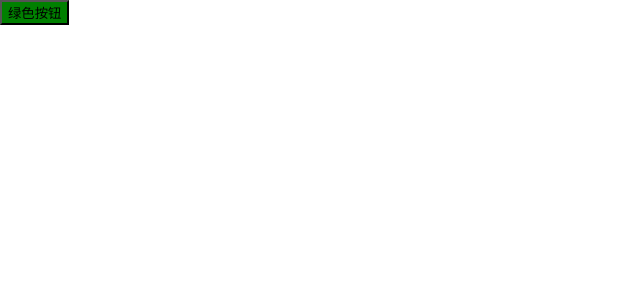
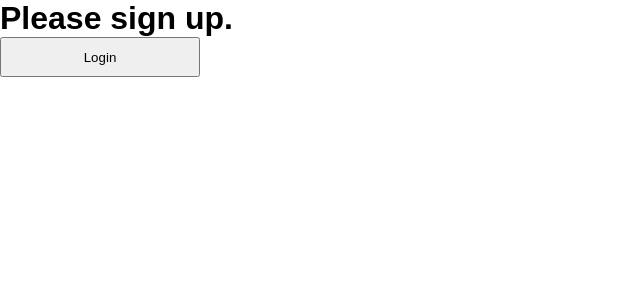
Before and after one commit to Aucdmn/React-learing, a React (Create React App) app in the folder my-app/: page / in a window 1280 px wide. Shown: the top 300 px of the page, without its empty margins (0-640 px from the left). Built offline with nearby package versions, Linux system fonts and the light colour scheme.

Commit message:
developing...
包含：计时器、登录控制展示

```diff
--- a/my-app/src/index.css
+++ b/my-app/src/index.css
@@ -1,13 +1,8 @@
-body {
+* {
+  font-family: sans-serif;
   margin: 0;
-  font-family: -apple-system, BlinkMacSystemFont, 'Segoe UI', 'Roboto', 'Oxygen',
-    'Ubuntu', 'Cantarell', 'Fira Sans', 'Droid Sans', 'Helvetica Neue',
-    sans-serif;
-  -webkit-font-smoothing: antialiased;
-  -moz-osx-font-smoothing: grayscale;
 }
-
-code {
-  font-family: source-code-pro, Menlo, Monaco, Consolas, 'Courier New',
-    monospace;
+button {
+  height: 40px;
+  width: 200px;
 }
--- a/my-app/src/index.js
+++ /dev/null
@@ -1,17 +0,0 @@
-import React from 'react';
-import ReactDOM from 'react-dom';
-import './index.css';
-import ElButton from './ElButton';
-import * as serviceWorker from './serviceWorker';
-
-ReactDOM.render(
-  <React.StrictMode>
-    <ElButton bgColor="green">绿色按钮</ElButton>
-  </React.StrictMode>,
-  document.getElementById('root')
-);
-
-// If you want your app to work offline and load faster, you can change
-// unregister() to register() below. Note this comes with some pitfalls.
-// Learn more about service workers: https://bit.ly/CRA-PWA
-serviceWorker.unregister();
--- /dev/null
+++ b/my-app/src/index.jsx
@@ -0,0 +1,152 @@
+import React from 'react';
+import ReactDOM from 'react-dom';
+import './index.css';
+
+// 计时器
+// function tick() {
+//   const element = (
+//       <div>
+//           <h1>Hello, world!</h1>
+//           <h2>It is {new Date().toLocaleTimeString()}.</h2>
+//       </div>
+//   );
+//   ReactDOM.render(element, document.getElementById('root'));
+// }
+
+// setInterval(tick, 1000);
+// ----------------------------------------------------------------
+
+// 测试 props 功能
+// function Welcome(props) {
+//   return <h1>Hello, {props.name}</h1>
+// }
+
+// function App() {
+//   return (
+//     <div>
+//       <Welcome name = "Mihara" />
+//       <Welcome name = "Yohji" />
+//       <Welcome name = "Nigel" />
+//     </div>
+//   )
+// }
+
+// 测试 props 功能
+// ReactDOM.render(
+//   <App />,
+//   document.getElementById("root")
+// );
+// ----------------------------------------------------------------
+
+// 时钟展示器
+// class Clock extends React.Component {
+//   constructor(props) {
+//     super(props);
+//     this.state = {date: new Date()};
+//   }
+
+//   componentDidMount() {
+//     this.timerID = setInterval(
+//       () => this.tick(),
+//       1000
+//     );
+//   }
+
+//   componentWillUnmount() {
+//     clearInterval(this.timerID);
+//   }
+
+//   tick() {
+//     this.setState({
+//       date: new Date()
+//     });
+//   }
+
+//   render() {
+//     return (
+//       <div>
+//         <h1>Hell No</h1>
+//         <h2>It is {this.state.date.toLocaleTimeString()}.</h2>
+//       </div>
+//     );
+//   }
+// }
+// 时钟展示器
+// ReactDOM.render(
+//   <Clock />,
+//   document.getElementById('root')
+// );
+// ----------------------------------------------------------------
+
+// 登录控制展示
+class LoginControl extends React.Component {
+  constructor(props) {
+    super(props);
+    this.handleLoginClick = this.handleLoginClick.bind(this);
+    this.handleLogoutClick = this.handleLogoutClick.bind(this);
+    this.state = {isLoggedIn: false};
+  }
+
+  handleLoginClick() {
+    this.setState({isLoggedIn: true});
+  }
+
+  handleLogoutClick() {
+    this.setState({isLoggedIn: false});
+  }
+
+  render() {
+    const isLoggedIn =  this.state.isLoggedIn;
+    let button;
+
+    if(isLoggedIn) {
+      button = <LogoutButton onClick = {this.handleLogoutClick} />;
+    } else {
+      button = <LoginButton onClick = {this.handleLoginClick} />;
+    }
+
+    return (
+      <div>
+        <Greeting isLoggedIn = {isLoggedIn} />
+        {button}
+      </div>
+    );
+  }
+}
+
+function UserGreeting(props) {
+  return <h1>Welcome back!</h1>;
+}
+
+function GuestGreeting(props) {
+  return <h1>Please sign up.</h1>;
+}
+
+function Greeting(props) {
+  const isLoggedIn = props.isLoggedIn;
+  if (isLoggedIn) {
+    return <UserGreeting />;
+  }
+  return <GuestGreeting />;
+}
+
+function LoginButton(props) {
+  return (
+    <button onClick = {props.onClick}>
+      Login
+    </button>
+  );
+}
+
+function LogoutButton(props) {
+  return (
+    <button onClick = {props.onClick}>
+      Logout
+    </button>
+  );
+}
+
+ReactDOM.render(
+  <LoginControl />,
+  document.getElementById('root')
+);
```
Also changed, not shown: my-app/src/tick.jsx (added, +14 -0 lines).
